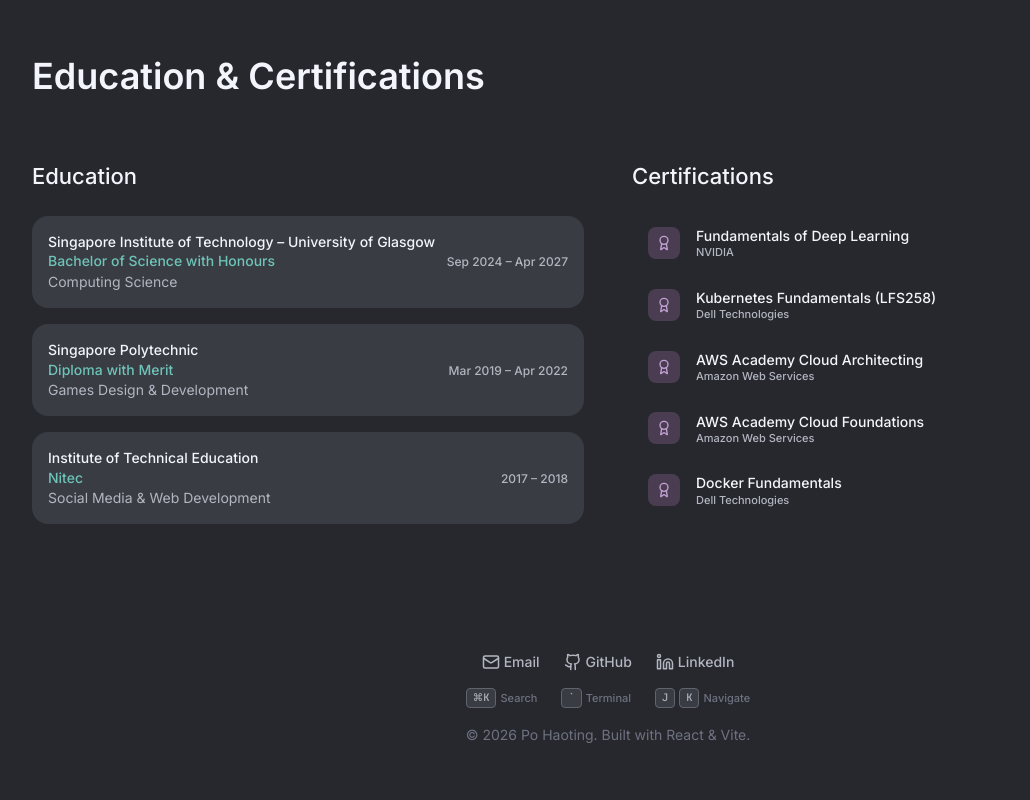
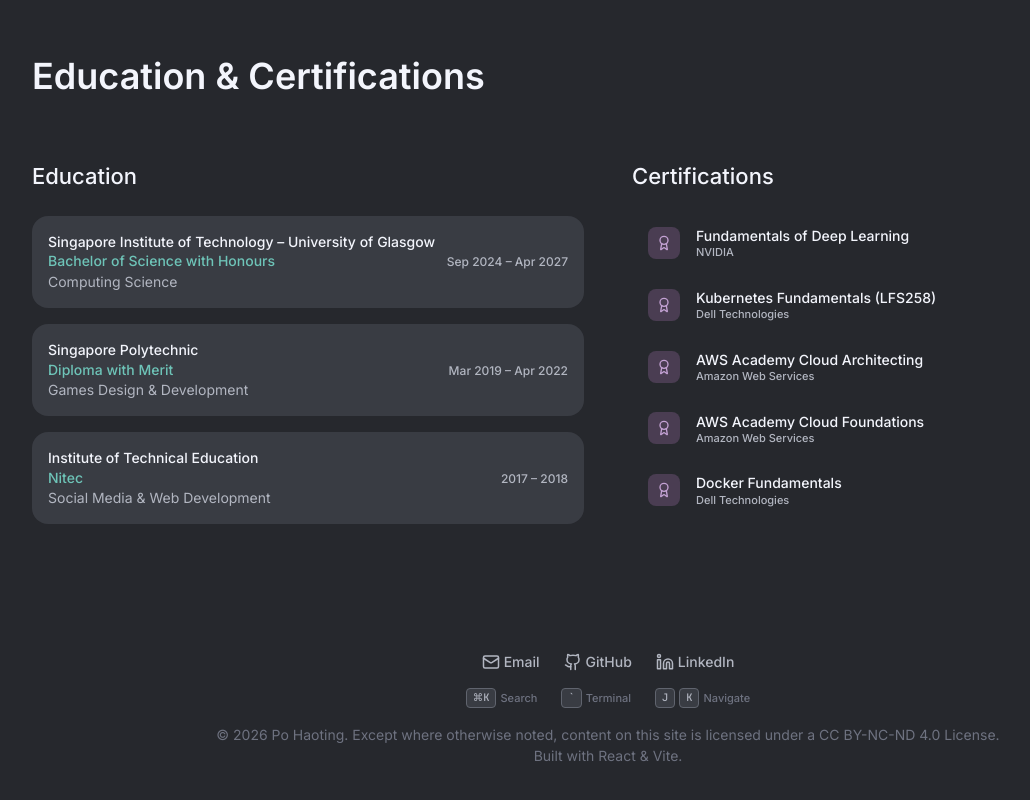
Before and after one commit to hoshinoht/personal-website, a React (Vite) app: page / in a window 1280 px wide. Shown: the part 5614-6414 px from the top of the page, without its empty margins (32-1062 px from the left). Built offline with nearby package versions, Linux system fonts and the light colour scheme; no server answers.

Commit message:
Add CC BY-NC-ND 4.0 license notice to footer

```diff
--- a/src/components/Footer.tsx
+++ b/src/components/Footer.tsx
@@ -23,7 +23,12 @@ export function Footer() {
           <span className={styles.shortcut}><kbd>J</kbd><kbd>K</kbd> Navigate</span>
         </div>
         <p className={styles.copyright}>
-          &copy; {new Date().getFullYear()} Po Haoting. Built with React & Vite.
+          &copy; {new Date().getFullYear()} Po Haoting. Except where otherwise noted, content on this site is licensed under a{' '}
+          <a href="https://creativecommons.org/licenses/by-nc-nd/4.0/" target="_blank" rel="noopener noreferrer">
+            CC BY-NC-ND 4.0 License
+          </a>.
+          <br />
+          Built with React &amp; Vite.
         </p>
       </div>
     </footer>
```
